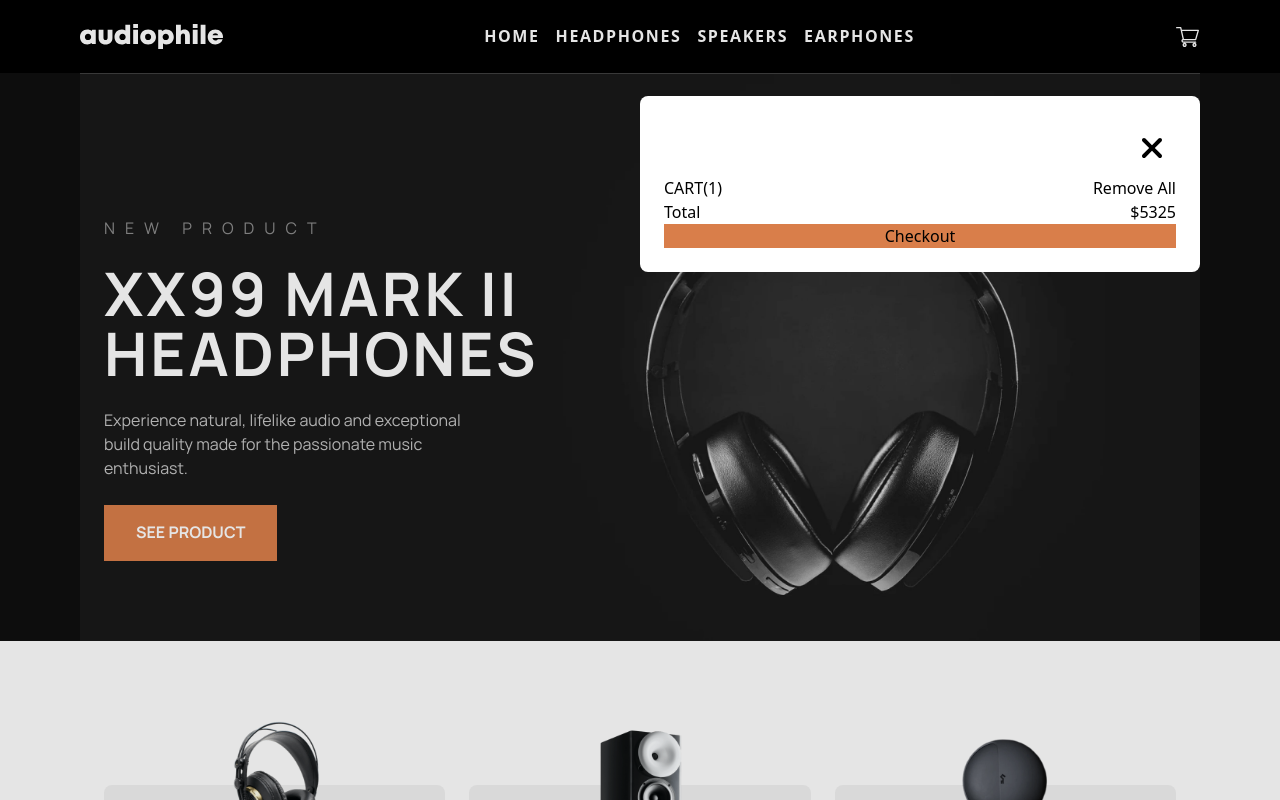
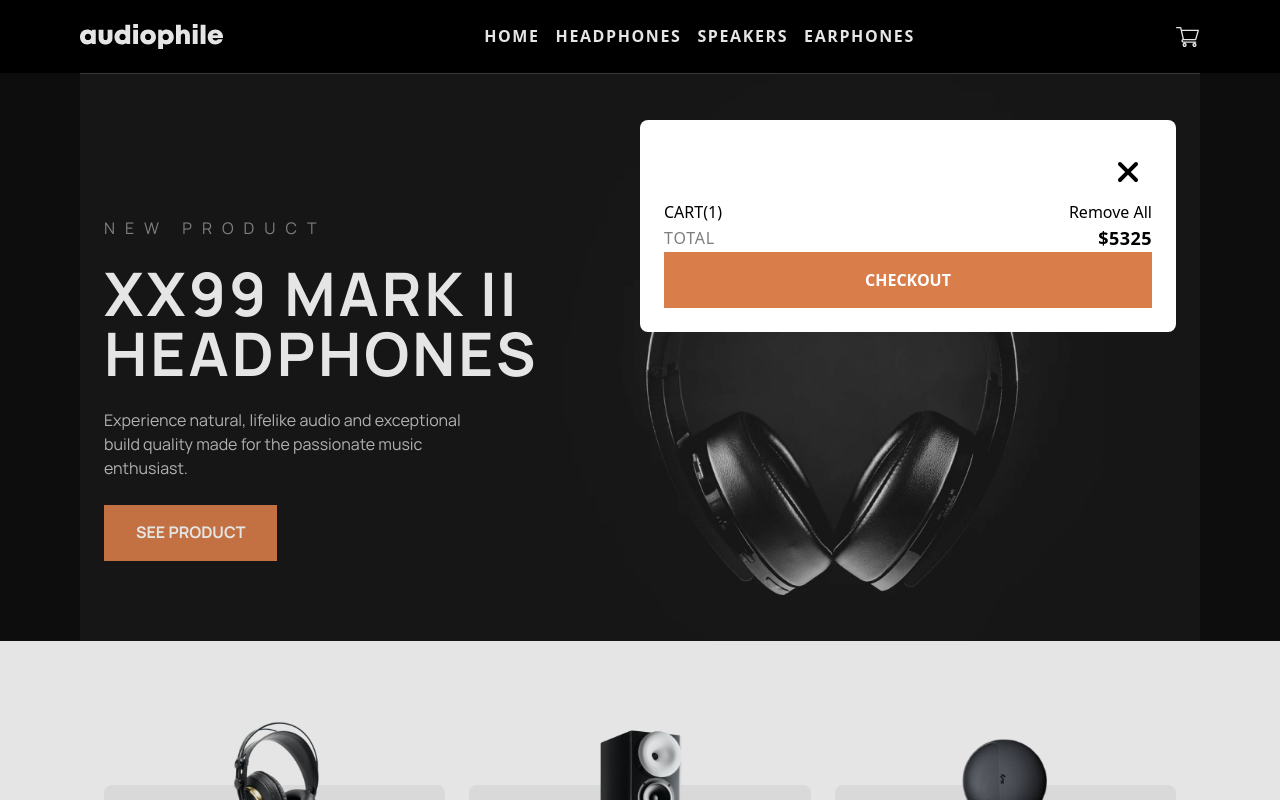
Before and after one commit to ccccchriz/audiophile-ecommerce-website, a React (Vite) app: page / in a window 1280 px wide. Both pictures are taken after a click on the button 1187 px from the left and 36 px from the top of the page. Shown: the top 800 px of the page. Built offline with nearby package versions, Linux system fonts and the light colour scheme.

Commit message:
small fixes

```diff
--- a/src/components/Header.tsx
+++ b/src/components/Header.tsx
@@ -16,6 +16,10 @@ export default function Header({ isExpanded, setIsExpanded }: HeaderProps) {
   useEffect(() => {
     if (!isExpanded) dialog.current!.close();
   }, [isExpanded]);
+
+  useEffect(() => {
+    if (!isCartExpanded) dialog.current!.close();
+  }, [isCartExpanded]);
 
   return (
     <header className="bg-black p-6 grid justify-items-center">
@@ -82,7 +86,11 @@ export default function Header({ isExpanded, setIsExpanded }: HeaderProps) {
           </ul>
         </nav>
 
-        <button type="button" onClick={() => cart.current?.showModal()}>
+        <button
+          type="button"
+          onClick={() => cart.current?.showModal()}
+          className="group"
+        >
           <svg
             className="w-6 h-5 group-hover:fill-brown group-focus-visible:fill-brown transition-all"
             xmlns="http://www.w3.org/2000/svg"
@@ -138,7 +146,7 @@ export default function Header({ isExpanded, setIsExpanded }: HeaderProps) {
           ref={cart}
           className="mt-24 max-w-[70rem] bg-[transparent] w-full"
         >
-          <div className="w-full grid desktop:grid-cols-2">
+          <div className="w-full grid desktop:grid-cols-2 p-6">
             <div className="grid w-full p-6 desktop:col-[2/3] bg-white rounded-lg">
               <button
                 type="button"
@@ -167,12 +175,19 @@ export default function Header({ isExpanded, setIsExpanded }: HeaderProps) {
                 </button>
               </div>
               <div className="">
-                <p className="flex justify-between">
-                  <span>Total</span>
-                  <span>$5325</span>
+                <p className="flex justify-between items-center">
+                  <span className="uppercase opacity-50 tracking-wider">
+                    Total
+                  </span>
+                  <span className="uppercase text-lg font-bold tracking-wide">
+                    $5325
+                  </span>
                 </p>
               </div>
-              <button type="button" className="bg-brown w-full">
+              <button
+                type="button"
+                className="text-white uppercase py-4 px-8 bg-brown font-bold hover:bg-orange focus-visible:bg-orange"
+              >
                 Checkout
               </button>
             </div>
--- a/src/pages/Product.tsx
+++ b/src/pages/Product.tsx
@@ -8,19 +8,17 @@ import AdCard from "../components/AdCard";
 import dataType from "../utilities/dataType";
 import { useEffect, useState } from "react";
 
-export default function Catergory() {
+export default function Product() {
   const data = useRouteLoaderData("root") as dataType;
   let param = useParams().product;
   let navigate = useNavigate();
 
-  const product = data.filter((el) => el.slug == param || `${el.id}` == param);
+  const el = data.filter((el) => el.slug == param || `${el.id}` == param)[0];
 
   const [amount, setAmount] = useState(1);
 
   useEffect(() => {
-    document.title = `${product.map(
-      (el) => el.name
-    )} | Audiophile e-commerce website`;
+    document.title = `${el.name} | Audiophile e-commerce website`;
   }, [param]);
 
   return (
@@ -32,17 +30,13 @@ export default function Catergory() {
         >
           Go Back
         </button>
-        {product.map((el) => (
         <>
           <div key={el.slug} className="grid gap-16 items-center">
             <div className="grid gap-4 tablet:grid-cols-[auto_1fr] items-center tablet:gap-16">
               <picture
                 className={`rounded-lg overflow-hidden tablet:max-w-[17.5rem] desktop:max-w-[33.75rem]`}
               >
-                  <source
-                    media="(min-width: 54rem)"
-                    srcSet={el.image.desktop}
-                  />
+                <source media="(min-width: 54rem)" srcSet={el.image.desktop} />
                 <source media="(min-width: 34rem)" srcSet={el.image.tablet} />
                 <img src={el.image.mobile} alt="" />
               </picture>
@@ -82,7 +76,7 @@ export default function Catergory() {
             <div className="grid gap-4">
               <h3 className="uppercase font-bold text-2xl">features</h3>
               {el.features.split("\n\n").map((el, index) => (
-                  <p className="opacity-50" key={index}>
+                <p className="opacity-50" key={`features_${index}`}>
                   {el}
                 </p>
               ))}
@@ -91,10 +85,8 @@ export default function Catergory() {
               <h3 className="uppercase font-bold text-2xl">In the box</h3>
               <ul className="grid gap-2">
                 {el.includes.map((el, index) => (
-                    <li className="flex gap-4" key={index}>
-                      <span className="text-brown font-bold">
-                        {el.quantity}x
-                      </span>
+                  <li className="flex gap-4" key={`included_${index}`}>
+                    <span className="text-brown font-bold">{el.quantity}x</span>
                     <span className="opacity-50">{el.item}</span>
                   </li>
                 ))}
@@ -143,7 +135,10 @@ export default function Catergory() {
               </h3>
               <div className="grid gap-12 tablet:grid-cols-3">
                 {el.others.map((el, index) => (
-                    <div className="grid gap-4 place-items-center" key={index}>
+                  <div
+                    className="grid gap-4 place-items-center"
+                    key={`extra_${index}`}
+                  >
                     <picture className={`rounded-lg overflow-hidden`}>
                       <source
                         media="(min-width: 54rem)"
@@ -168,7 +163,6 @@ export default function Catergory() {
             </div>
           </div>
         </>
-        ))}
       </div>
       <AdCard />
     </>
```
Lines whose indentation alone changed are shown as unchanged.
